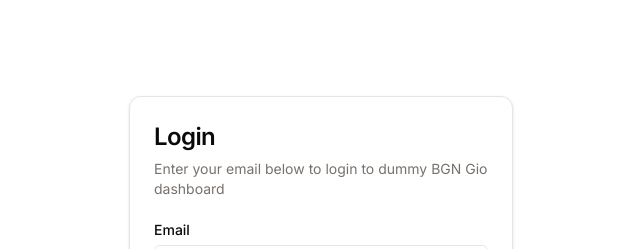
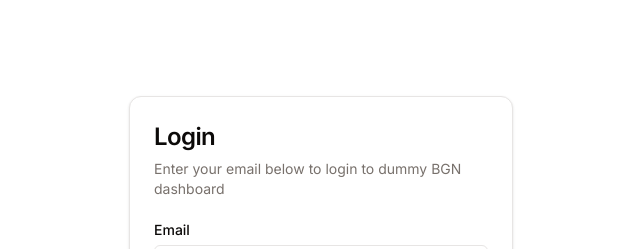
Before and after one commit to nicnocquee/neosense-login-example, a Next.js app: page / in a window 1280 px wide. Shown: the top 249 px of the page, without its empty margins (319-959 px from the left). Built offline with nearby package versions, Linux system fonts and the light colour scheme.

Commit message:
add info

```diff
--- a/app/dashboard/page.tsx
+++ b/app/dashboard/page.tsx
@@ -13,11 +13,12 @@ export default function Dashboard() {
           {email ? (
             <>
               <h2 className="text-lg font-medium leading-6 text-gray-900">
-                Dashboard
+                Demo BGN Dashboard
               </h2>
               <p className="mt-1 max-w-2xl text-sm text-gray-500">
                 Welcome {email}. This is a demo dashboard page. Click the Login
-                to Neosense button.
+                to Neosense button. You will be redirected to the Neosense and
+                be logged in as {email}
               </p>
               <LoginToNeosense email={email} />
               <Logout />
--- a/app/login.tsx
+++ b/app/login.tsx
@@ -23,7 +23,7 @@ export function LoginForm() {
       <CardHeader>
         <CardTitle className="text-2xl">Login</CardTitle>
         <CardDescription>
-          Enter your email below to login to dummy BGN Gio dashboard
+          Enter your email below to login to dummy BGN dashboard
         </CardDescription>
       </CardHeader>
       <CardContent>
```
